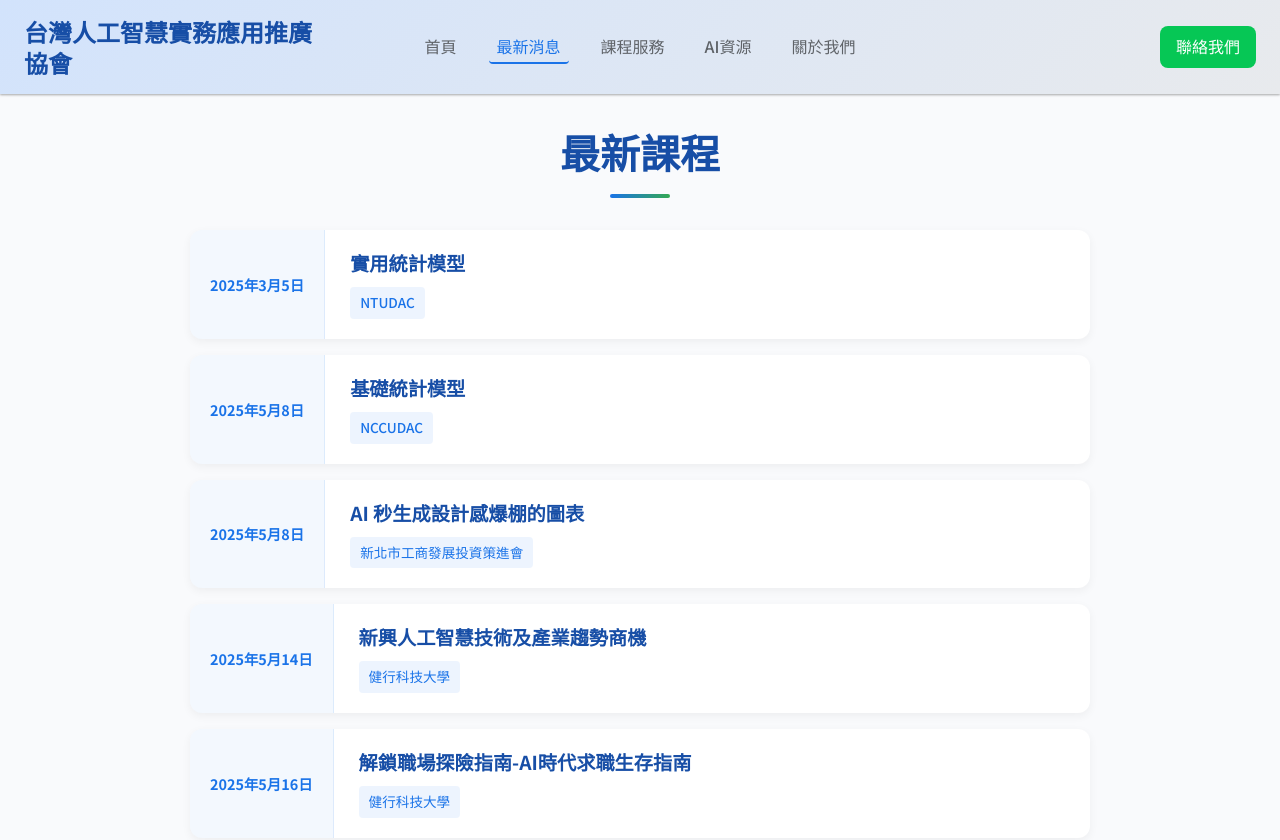
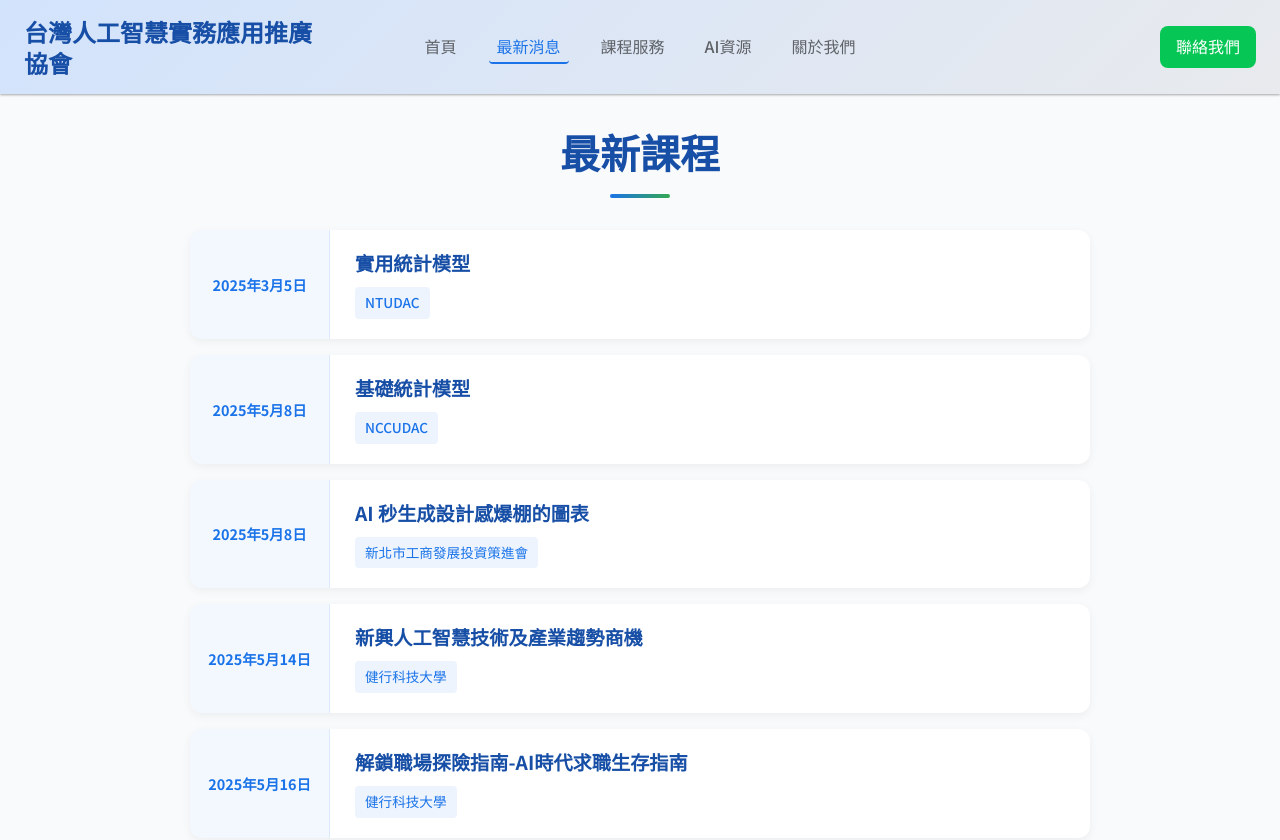
Before and after one commit to lichungtsai611/angular-taipapa, an Angular app: page /news in a window 1280 px wide. Shown: the top 840 px of the page. Built offline with nearby package versions, Linux system fonts and the light colour scheme.

Commit message:
修正課程列表中日期區塊寬度，確保所有日期區塊保持等寬

```diff
--- a/src/app/pages/news/news.component.scss
+++ b/src/app/pages/news/news.component.scss
@@ -56,8 +56,9 @@
   display: flex;
   align-items: center;
   justify-content: center;
-  min-width: 120px;
-  padding: 0 20px;
+  width: 140px;
+  flex-shrink: 0;
+  padding: 0 15px;
   background-color: rgba(var(--primary-blue-rgb), 0.05);
   color: var(--primary-blue);
   font-weight: 600;
```
